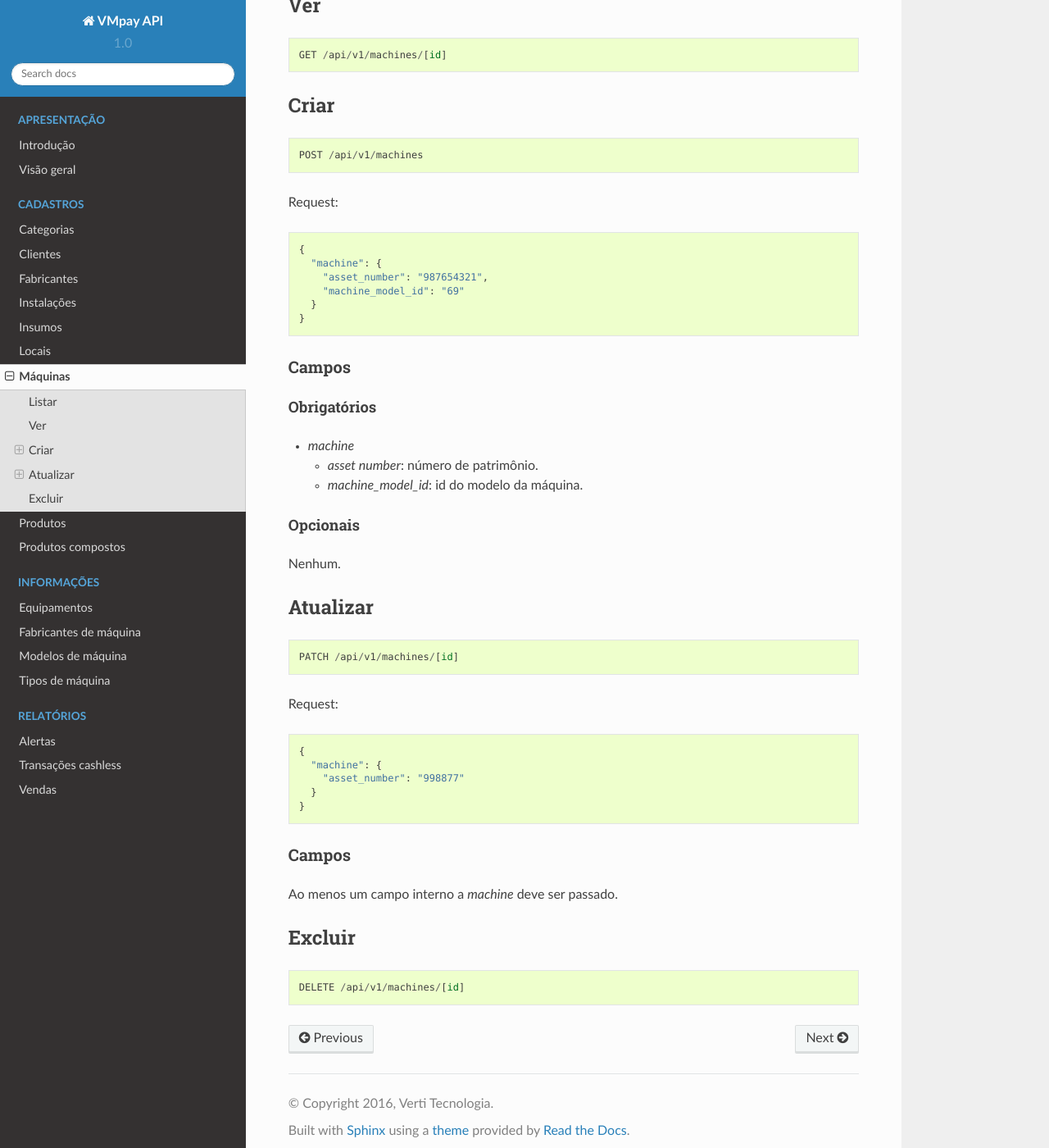
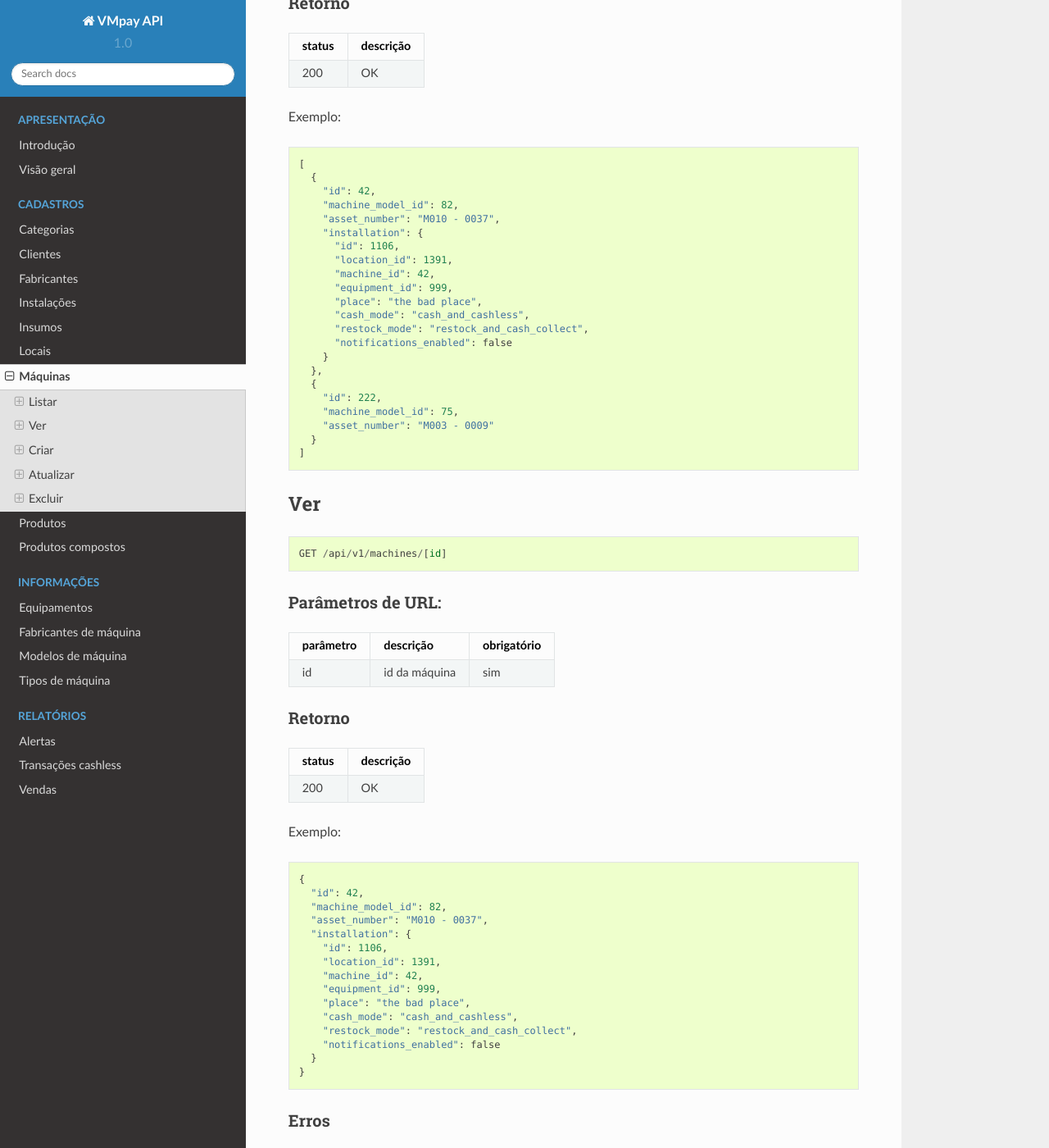
Before and after one commit to rfbezerra/vmpay_api_doc, a Sphinx documentation site: the page built from docs/source/registries/machine.rst, in a window 1280 px wide and 1400 px high, scrolled down 293 px. Shown: the whole window at 82% size. Built offline with Sphinx 7.4.7 and the Read the Docs theme 2.0.0, drawn with Linux system fonts in a browser that asks for light colours; some of the changed text lies outside the part shown.

Commit message:
Adiciona exemplos à machines

```diff
--- a/docs/source/registries/category.rst
+++ b/docs/source/registries/category.rst
@@ -7,7 +7,7 @@
 
 ::
 
-    GET /api/v1/categories
+  GET /api/v1/categories
 
 Retorno
 -------
--- a/docs/source/registries/machine.rst
+++ b/docs/source/registries/machine.rst
@@ -7,30 +7,113 @@
 
 ::
 
-    GET /api/v1/machines
+  GET /api/v1/machines
+
+Retorno
+-------
+
+======  =========
+status  descrição
+======  =========
+200     OK
+======  =========
+
+Exemplo:
+
+::
+
+  [
+    {
+      "id": 42,
+      "machine_model_id": 82,
+      "asset_number": "M010 - 0037",
+      "installation": {
+        "id": 1106,
+        "location_id": 1391,
+        "machine_id": 42,
+        "equipment_id": 999,
+        "place": "the bad place",
+        "cash_mode": "cash_and_cashless",
+        "restock_mode": "restock_and_cash_collect",
+        "notifications_enabled": false
+      }
+    },
+    {
+      "id": 222,
+      "machine_model_id": 75,
+      "asset_number": "M003 - 0009"
+    }
+  ]
 
 Ver
 ===
 
 ::
 
-    GET /api/v1/machines/[id]
+  GET /api/v1/machines/[id]
+
+Parâmetros de URL:
+------------------
+
+=========  ===============  ===========
+parâmetro  descrição        obrigatório
+=========  ===============  ===========
+id         id da máquina    sim
+=========  ===============  ===========
+
+Retorno
+-------
+
+======  =========
+status  descrição
+======  =========
+200     OK
+======  =========
+
+Exemplo:
+
+::
+
+  {
+    "id": 42,
+    "machine_model_id": 82,
+    "asset_number": "M010 - 0037",
+    "installation": {
+      "id": 1106,
+      "location_id": 1391,
+      "machine_id": 42,
+      "equipment_id": 999,
+      "place": "the bad place",
+      "cash_mode": "cash_and_cashless",
+      "restock_mode": "restock_and_cash_collect",
+      "notifications_enabled": false
+    }
+  }
+
+Erros
+-----
+
+==========  ========================  =========================================
+status      descrição                 response body
+==========  ========================  =========================================
+404         categoria não encontrada  { "status": "404", "error": "Not Found" }
+==========  ========================  =========================================
 
 Criar
 =====
 
 ::
 
-    POST /api/v1/machines
+  POST /api/v1/machines
 
 Request::
 
-    {
-      "machine": {
-        "asset_number": "987654321",
-        "machine_model_id": "69"
-      }
+  {
+    "machine": {
+      "asset_number": "01234",
+      "machine_model_id": "12"
     }
+  }
 
 Campos
 ------
@@ -48,29 +131,156 @@
 
 Nenhum.
 
+Retorno
+-------
+
+======  ==================
+status  descrição
+======  ==================
+201     Criado com sucesso
+======  ==================
+
+Exemplo::
+
+  {
+    "id": 614,
+    "machine_model_id": 12,
+    "asset_number": "01234"
+  }
+
+Erros
+-----
+
+==========  ====================================  ====================================================
+status      descrição                             response body
+==========  ====================================  ====================================================
+400         parâmetros faltando                   { "status": "400", "error": "Bad Request" }
+401         não autorizado                        (vazio)
+422         erro ao criar                         ver exemplo abaixo
+==========  ====================================  ====================================================
+
+422 - erro ao criar
+
+::
+
+  {
+    "machine_model_id": [
+      "não pode ficar em branco"
+    ],
+    "asset_number": [
+      "já está em uso"
+    ]
+  }
+
 Atualizar
 =========
 
 ::
 
-    PATCH /api/v1/machines/[id]
+  PATCH /api/v1/machines/[id]
+
+Parâmetros de URL:
+------------------
+
+=========  ===============  ===========
+parâmetro  descrição        obrigatório
+=========  ===============  ===========
+id         id da máquina    sim
+=========  ===============  ===========
 
 Request::
 
-    {
-      "machine": {
-        "asset_number": "998877"
-      }
+  {
+    "machine": {
+      "asset_number": "998877"
     }
+  }
 
 Campos
 ------
 
 Ao menos um campo interno a *machine* deve ser passado.
 
+Retorno
+-------
+
+======  ======================
+status  descrição
+======  ======================
+200     Atualizado com sucesso
+======  ======================
+
+Exemplo::
+
+  {
+    "id": 612,
+    "machine_model_id": 69,
+    "asset_number": "998877",
+    "installation": {
+      "id": 1119,
+      "location_id": 185,
+      "machine_id": 612,
+      "equipment_id": 314,
+      "place": "Recepção 2",
+      "cash_mode": "cash_and_cashless",
+      "restock_mode": "restock_and_cash_collect",
+      "notifications_enabled": false
+    }
+  }
+
+Erros
+-----
+
+==========  ====================================  ====================================================
+status      descrição                             response body
+==========  ====================================  ====================================================
+400         parâmetros faltando                   { "status": "400", "error": "Bad Request" }
+401         não autorizado                        (vazio)
+404         categoria não encontrada              { "status": "404", "error": "Not Found" }
+422         erro ao atualizar                     ver exemplo abaixo
+==========  ====================================  ====================================================
+
+422 - erro ao atualizar
+
+::
+
+  {
+    "asset_number": [
+      "não pode ficar em branco"
+    ]
+  }
+
 Excluir
 =======
 
 ::
 
-    DELETE /api/v1/machines/[id]
+  DELETE /api/v1/machines/[id]
+
+Parâmetros de URL:
+------------------
+
+=========  ===============  ===========
+parâmetro  descrição        obrigatório
+=========  ===============  ===========
+id         id da máquina    sim
+=========  ===============  ===========
+
+Retorno
+-------
+
+======  ====================  =============
+status  descrição             response body
+======  ====================  =============
+204     Excluído com sucesso  (vazio)
+======  ====================  =============
+
+
+Erros
+-----
+
+==========  ====================================  ====================================================
+status      descrição                             response body
+==========  ====================================  ====================================================
+404         categoria não encontrada              { "status": "404", "error": "Not Found" }
+==========  ====================================  ====================================================
```
